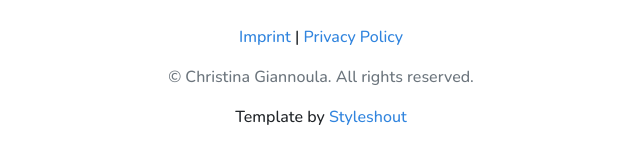
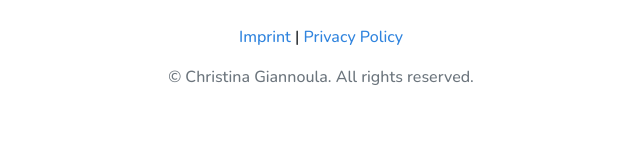
Before and after one commit to cgiannoula/cgiannoula.github.io, a PHP site: page / in a window 1280 px wide. Shown: the part 3878-4027 px from the top of the page, without its empty margins (319-959 px from the left). After the commit the page ends 3963 px from the top, so only its background shows below. Run offline with PHP 8.4, Linux system fonts and the light colour scheme; some libraries are stand-ins or nearby versions; some web fonts are replaced.

Commit message:
Remove Styleshout attribution as per user request

```diff
--- a/includes/footer.php
+++ b/includes/footer.php
@@ -6,7 +6,6 @@
     <a href="/pages/privacy.php">Privacy Policy</a>
   </p>
   <p><span class="text-muted">&copy; Christina Giannoula. All rights reserved.</span></p>
-  <p>Template by <a href="http://www.Styleshout.com">Styleshout</a></p>
 </div>
 
 <!-- JS (load after content) -->
--- a/index.html
+++ b/index.html
@@ -299,7 +299,6 @@
     <a href="/pages/privacy.html">Privacy Policy</a>
   </p>
   <p><span class="text-muted">&copy; Christina Giannoula. All rights reserved.</span></p>
-  <p>Template by <a href="http://www.Styleshout.com">Styleshout</a></p>
 </div>
 
 <!-- JS (load after content) -->
--- a/pages/awards.html
+++ b/pages/awards.html
@@ -242,7 +242,6 @@ Technology</span> the academic year 2013-2014.</div>
     <a href="/pages/privacy.html">Privacy Policy</a>
   </p>
   <p><span class="text-muted">&copy; Christina Giannoula. All rights reserved.</span></p>
-  <p>Template by <a href="http://www.Styleshout.com">Styleshout</a></p>
 </div>
 
 <!-- JS (load after content) -->
--- a/pages/contact.html
+++ b/pages/contact.html
@@ -131,7 +131,6 @@
     <a href="/pages/privacy.html">Privacy Policy</a>
   </p>
   <p><span class="text-muted">&copy; Christina Giannoula. All rights reserved.</span></p>
-  <p>Template by <a href="http://www.Styleshout.com">Styleshout</a></p>
 </div>
 
 <!-- JS (load after content) -->
--- a/pages/imprint.html
+++ b/pages/imprint.html
@@ -92,7 +92,6 @@
     <a href="/pages/privacy.html">Privacy Policy</a>
   </p>
   <p><span class="text-muted">&copy; Christina Giannoula. All rights reserved.</span></p>
-  <p>Template by <a href="http://www.Styleshout.com">Styleshout</a></p>
 </div>
 
 <!-- JS (load after content) -->
--- a/pages/index.html
+++ b/pages/index.html
@@ -299,7 +299,6 @@
     <a href="/pages/privacy.html">Privacy Policy</a>
   </p>
   <p><span class="text-muted">&copy; Christina Giannoula. All rights reserved.</span></p>
-  <p>Template by <a href="http://www.Styleshout.com">Styleshout</a></p>
 </div>
 
 <!-- JS (load after content) -->
--- a/pages/privacy.html
+++ b/pages/privacy.html
@@ -103,7 +103,6 @@
     <a href="/pages/privacy.html">Privacy Policy</a>
   </p>
   <p><span class="text-muted">&copy; Christina Giannoula. All rights reserved.</span></p>
-  <p>Template by <a href="http://www.Styleshout.com">Styleshout</a></p>
 </div>
 
 <!-- JS (load after content) -->
--- a/pages/publications.html
+++ b/pages/publications.html
@@ -510,7 +510,6 @@
     <a href="/pages/privacy.html">Privacy Policy</a>
   </p>
   <p><span class="text-muted">&copy; Christina Giannoula. All rights reserved.</span></p>
-  <p>Template by <a href="http://www.Styleshout.com">Styleshout</a></p>
 </div>
 
 <!-- JS (load after content) -->
--- a/pages/service.html
+++ b/pages/service.html
@@ -129,7 +129,6 @@
     <a href="/pages/privacy.html">Privacy Policy</a>
   </p>
   <p><span class="text-muted">&copy; Christina Giannoula. All rights reserved.</span></p>
-  <p>Template by <a href="http://www.Styleshout.com">Styleshout</a></p>
 </div>
 
 <!-- JS (load after content) -->
--- a/pages/short_bio.html
+++ b/pages/short_bio.html
@@ -107,7 +107,6 @@
     <a href="/pages/privacy.html">Privacy Policy</a>
   </p>
   <p><span class="text-muted">&copy; Christina Giannoula. All rights reserved.</span></p>
-  <p>Template by <a href="http://www.Styleshout.com">Styleshout</a></p>
 </div>
 
 <!-- JS (load after content) -->
--- a/pages/spin_home.html
+++ b/pages/spin_home.html
@@ -224,7 +224,6 @@
     <a href="/pages/privacy.html">Privacy Policy</a>
   </p>
   <p><span class="text-muted">&copy; Christina Giannoula. All rights reserved.</span></p>
-  <p>Template by <a href="http://www.Styleshout.com">Styleshout</a></p>
 </div>
 
 <!-- JS (load after content) -->
--- a/pages/teaching.html
+++ b/pages/teaching.html
@@ -146,7 +146,6 @@
     <a href="/pages/privacy.html">Privacy Policy</a>
   </p>
   <p><span class="text-muted">&copy; Christina Giannoula. All rights reserved.</span></p>
-  <p>Template by <a href="http://www.Styleshout.com">Styleshout</a></p>
 </div>
 
 <!-- JS (load after content) -->
```
